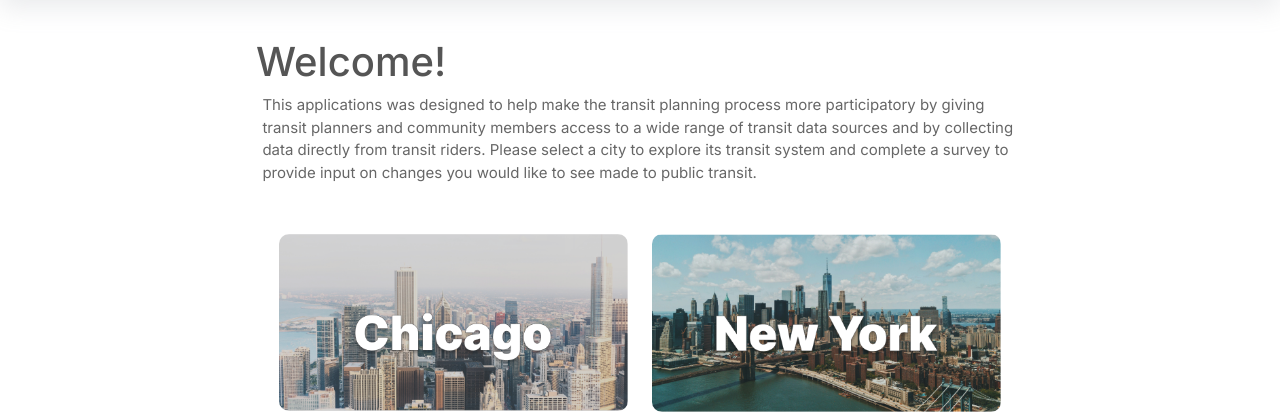
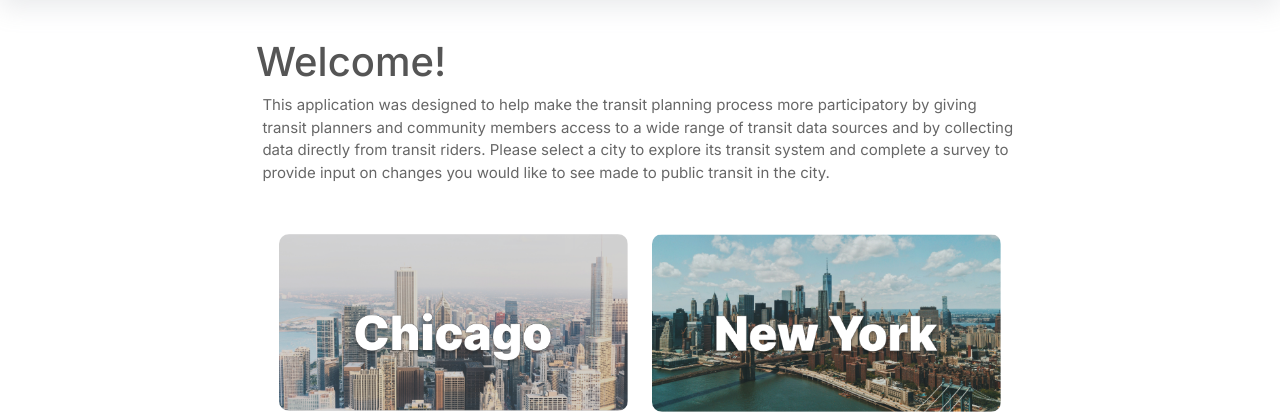
Before and after one commit to uchicago-capp-30320/RouteRangers, a Django app: template app/route_rangers_api/templates/cities.html in a window 1280 px wide. Shown: the part 112-528 px from the top of the page. Run offline with Django 3.2, Linux system fonts and the light colour scheme; the template is opened without the code that fills it, so the values that code supplies are empty.

Commit message:
city copy

```diff
--- a/app/route_rangers_api/templates/cities.html
+++ b/app/route_rangers_api/templates/cities.html
@@ -1,9 +1,10 @@
 {% extends 'basetemplate.html' %} {% block content %} {% load static %}
 <div class="title-page">
   <h1>Welcome!</h1>
-  <p class="inline">This applications was designed to help make the transit planning process more participatory by giving transit planners and
+  <p class="inline">This application was designed to help make the transit planning process more participatory by giving transit planners and
     community members access to a wide range of transit data sources and by collecting data directly from transit riders.
-    Please select a city to explore its transit system and complete a survey to provide input on changes you would like to see made to public transit. </p>
+    Please select a city to explore its transit system and complete a survey to provide input on changes you would like to see made to public transit
+    in the city. </p>
 </div>
 <div class="city-grid">
   <div class="container py-3">
```
